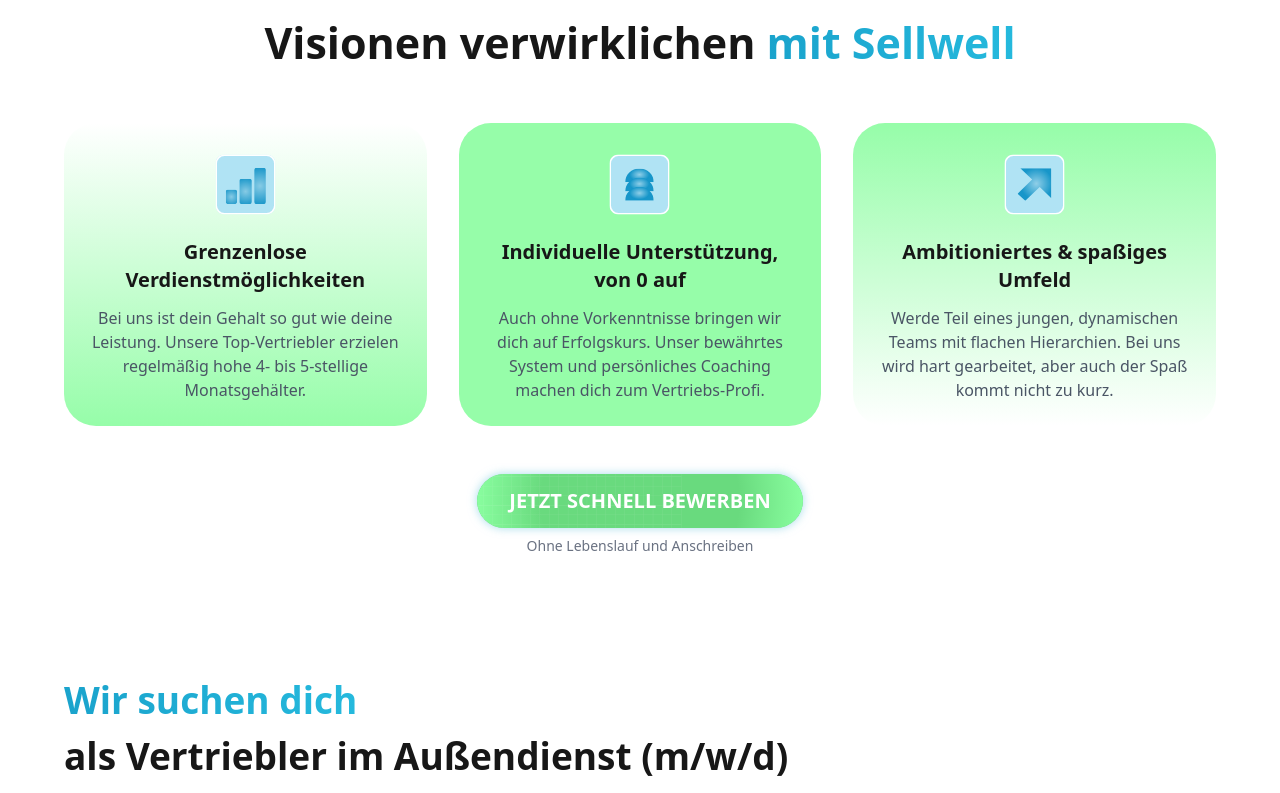
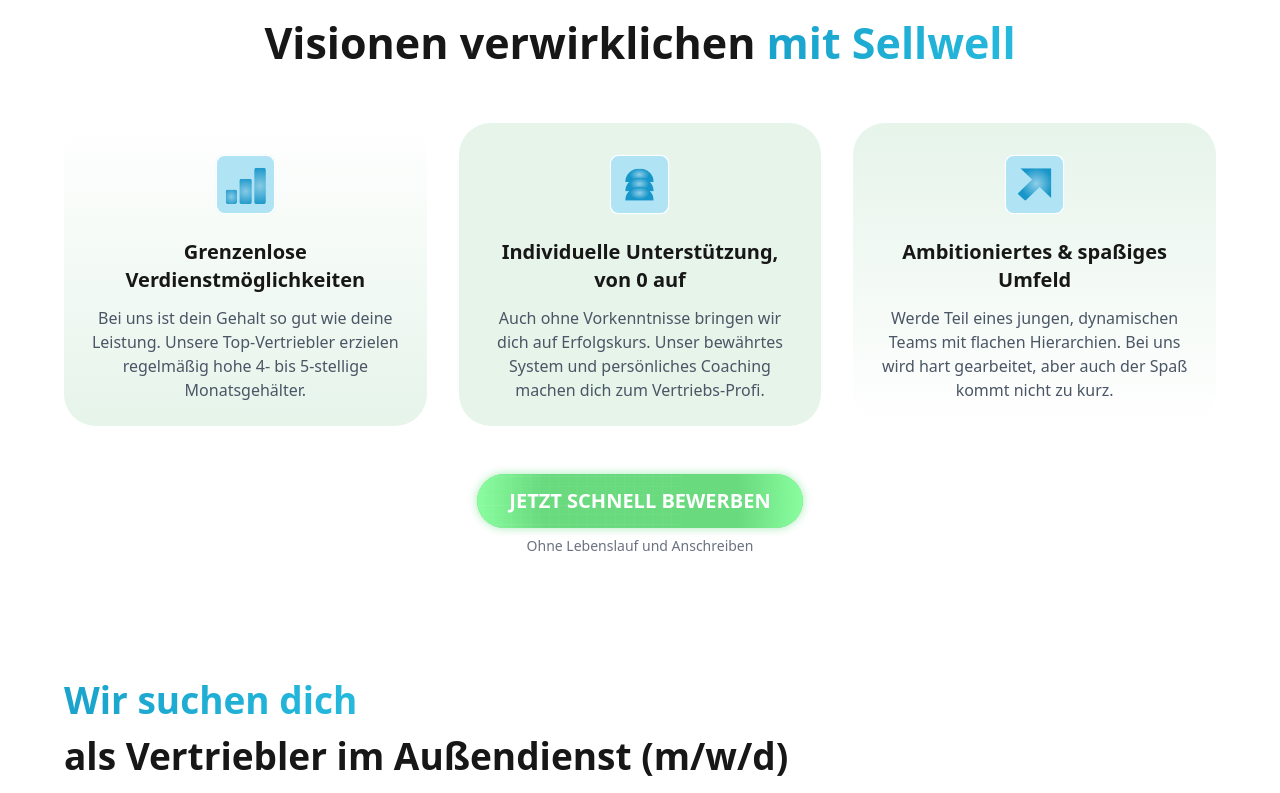
Before and after one commit to mattis-1/sellwell, a Next.js app: page /karriere in a window 1280 px wide. Shown: the part 1587-2380 px from the top of the page. Built offline with nearby package versions, Linux system fonts and the light colour scheme; a web font is replaced by a local one.

Commit message:
new green tone

```diff
--- a/src/modules/karriere-lp/styles/karriere-lp-styles.css
+++ b/src/modules/karriere-lp/styles/karriere-lp-styles.css
@@ -53,7 +53,7 @@
   transition: transform 150ms;
   font-size: 20px;
 
-  box-shadow: 0 0 10px rgba(107, 195, 220, 0.6);
+  box-shadow: 0 0 10px rgba(107, 220, 135, 0.6);
   transition:
     box-shadow 300ms ease,
     transform 150ms ease;
@@ -211,7 +211,7 @@
     flex-direction: column;
     align-items: center;
     text-align: center;
-    background-color: rgb(150, 253, 169);
+    background-color: #E6F4EA;
   }
 
   .sellwell-benefit-container-alt-2 {
@@ -224,7 +224,7 @@
     background: linear-gradient(
     to bottom,
     rgb(102, 215, 109, 0) 0%,
-    rgb(150, 253, 169, 1) 100%
+    rgb(230, 244, 234, 1) 100%
   );
   }
 
@@ -238,7 +238,7 @@
     background: linear-gradient(
     to top,
     rgb(102, 215, 109, 0) 0%,
-    rgb(150, 253, 169, 1) 100%
+    rgb(230, 244, 234, 1) 100%
   );
   }
 
```
